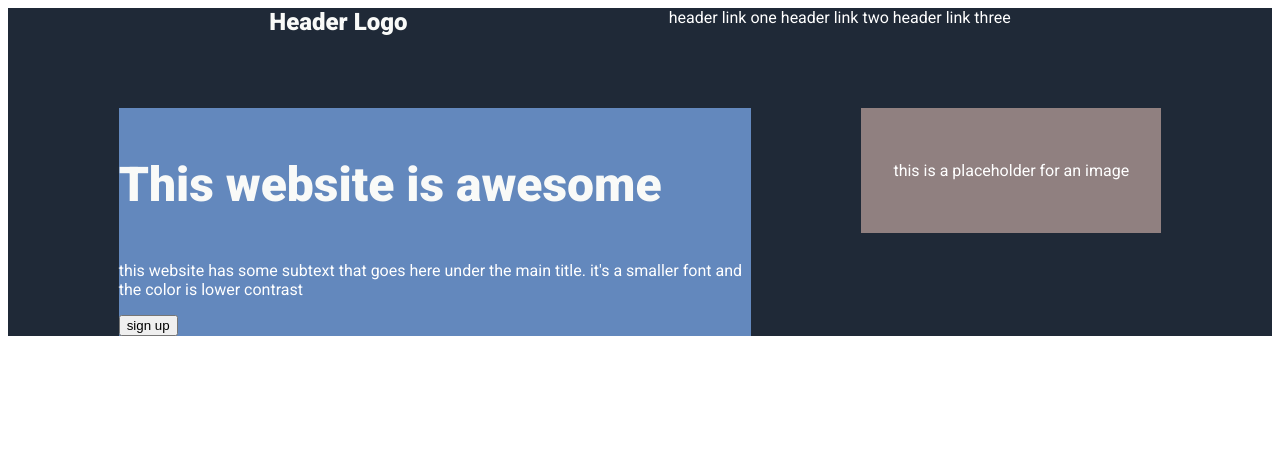
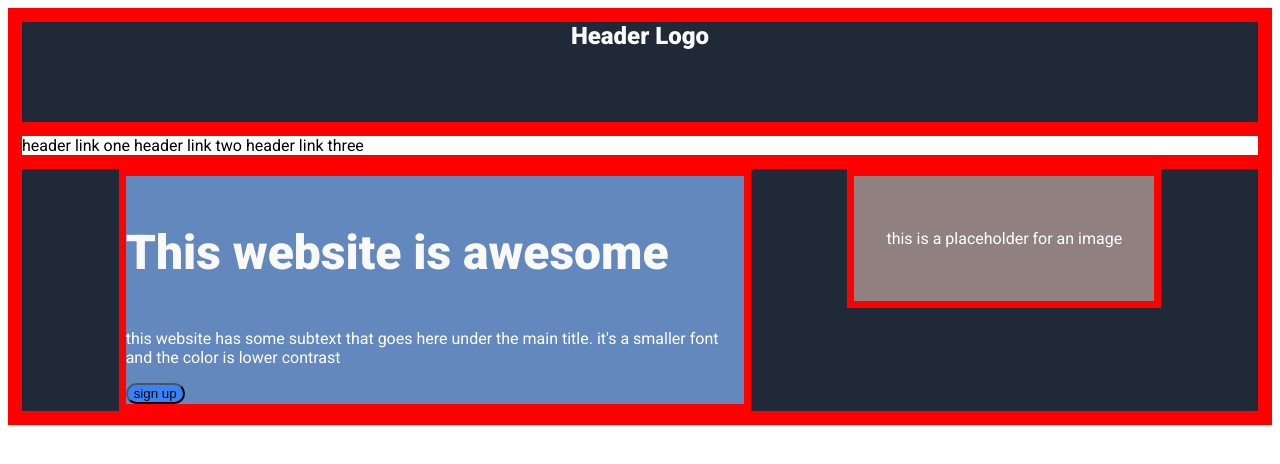
Before and after one commit to H1THM/LandingPage, a plain HTML site: page index.html in a window 1280 px wide. Drawn offline with Linux system fonts and the light colour scheme.

Commit message:
reset almost everthing, will learn more then repeat.

```diff
--- a/index.html
+++ b/index.html
@@ -10,11 +10,12 @@
 <body>
     <div class="container" style="background-color:#1F2937; color:white;">
         <span style="font-size:24px; font-weight:900;  color:#F9FAF8;">Header Logo</span>
-        <nav>
-            <a>header link one</a>
-            <a>header link two</a>
-            <a>header link three</a>
-        </nav>
+    </div>
+    <div>
+         <a>header link one</a>
+         <a>header link two</a>
+         <a>header link three</a>
+    </div>
     </div>
     <div class="container" style="background-color:#1F2937; color:white;">
     <div style="background-color: #6388bd; max-width: 50%;">
--- a/styles.css
+++ b/styles.css
@@ -1,7 +1,9 @@
 
 body {
   font-family: 'Roboto', sans-serif;
+  border: 7px solid red;
 }
+
 
 .container {
     display: flex;
@@ -25,7 +27,11 @@ body {
   align-items: center;
 }
 
-.button{
+button{
+background-color: #3882F6;
+border-radius: 25px;
+}
 
-
+div {
+  border: 7px solid red;
 }
```
